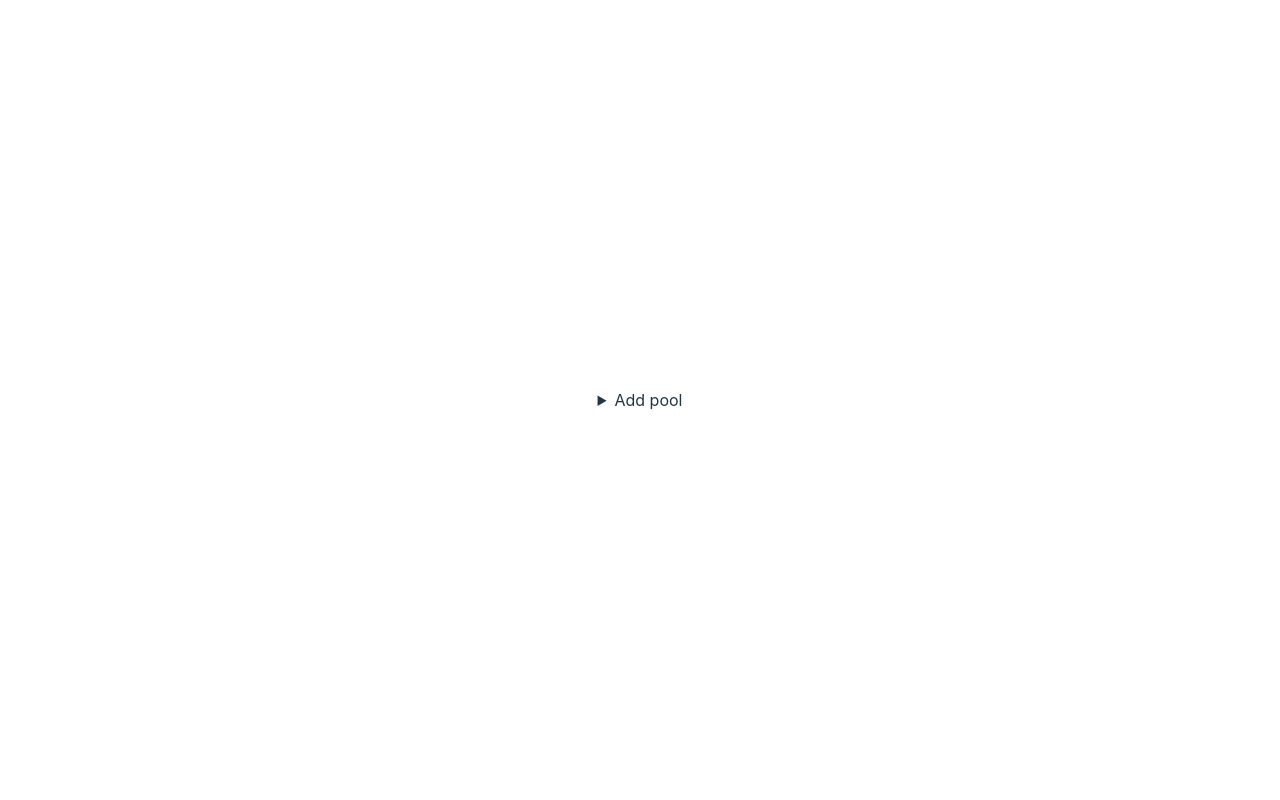
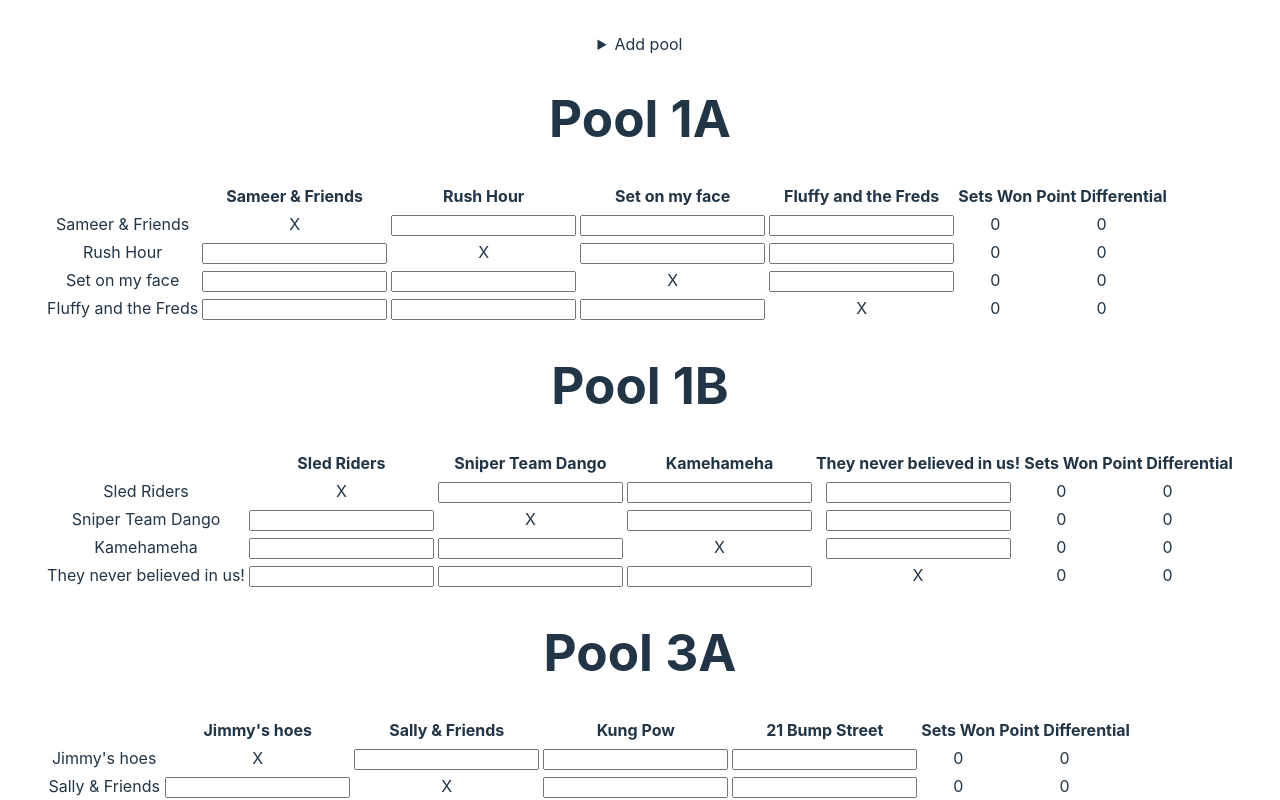
Before and after one commit to andrewbapham/Seeding-Calculator, a React (Vite) app in the folder tournament-manager/: page / in a window 1280 px wide. Shown: the top 800 px of the page. Built offline with nearby package versions, Linux system fonts and the light colour scheme.

Commit message:
Add hardocded pools for tournament

```diff
--- a/tournament-manager/src/components/ManagerView.tsx
+++ b/tournament-manager/src/components/ManagerView.tsx
@@ -1,5 +1,55 @@
 import { useEffect, useState } from "react";
 import PoolTable from "./PoolTable";
+
+const hardCodedPools = [
+  {
+    poolNumber: "1A",
+    pool: [
+      { name: "Sameer & Friends" },
+      { name: "Rush Hour" },
+      { name: "Set on my face" },
+      { name: "Fluffy and the Freds" },
+    ],
+  },
+  {
+    poolNumber: "1B",
+    pool: [
+      { name: "Sled Riders" },
+      { name: "Sniper Team Dango" },
+      { name: "Kamehameha" },
+      { name: "They never believed in us!" },
+    ],
+  },
+  {
+    poolNumber: "3A",
+    pool: [
+      { name: "Jimmy's hoes" },
+      { name: "Sally & Friends" },
+      { name: "Kung Pow" },
+      { name: "21 Bump Street" },
+    ],
+  },
+  {
+    poolNumber: "3B",
+    pool: [
+      { name: "Fly High" },
+      { name: "Throwers" },
+      { name: "Merlaw & Minions" },
+      { name: "Donnie" },
+    ],
+  },
+];
+
+const hardCodedPoolElements: JSX.Element[] = [];
+for (let i = 0; i < hardCodedPools.length; i++) {
+  hardCodedPoolElements.push(
+    <PoolTable
+      poolNumber={hardCodedPools[i].poolNumber}
+      pool={hardCodedPools[i].pool}
+      key={hardCodedPools[i].poolNumber}
+    />
+  );
+}
 
 const ManagerView = () => {
   const [poolCount, setPoolCount] = useState(1);
@@ -29,7 +79,11 @@ const ManagerView = () => {
     console.log(pool);
 
     poolTables.push(
-      <PoolTable poolNumber={poolCount} pool={pool} key={poolCount} />
+      <PoolTable
+        poolNumber={poolCount.toString()}
+        pool={pool}
+        key={poolCount}
+      />
     );
     setPoolCount(poolCount + 1);
 
@@ -67,7 +121,10 @@ const ManagerView = () => {
         <button onClick={handleAddPool}>Add Pool</button>
       </details>
 
-      <div id="poolTableContainer">{poolTables}</div>
+      <div id="poolTableContainer">
+        {hardCodedPoolElements}
+        {poolTables}
+      </div>
     </>
   );
 };
--- a/tournament-manager/src/components/PoolTable.tsx
+++ b/tournament-manager/src/components/PoolTable.tsx
@@ -1,7 +1,7 @@
 import { useEffect, useState } from "react";
 
 interface PoolTableProps {
-  poolNumber: number;
+  poolNumber: string;
   pool: Team[];
 }
 
```
